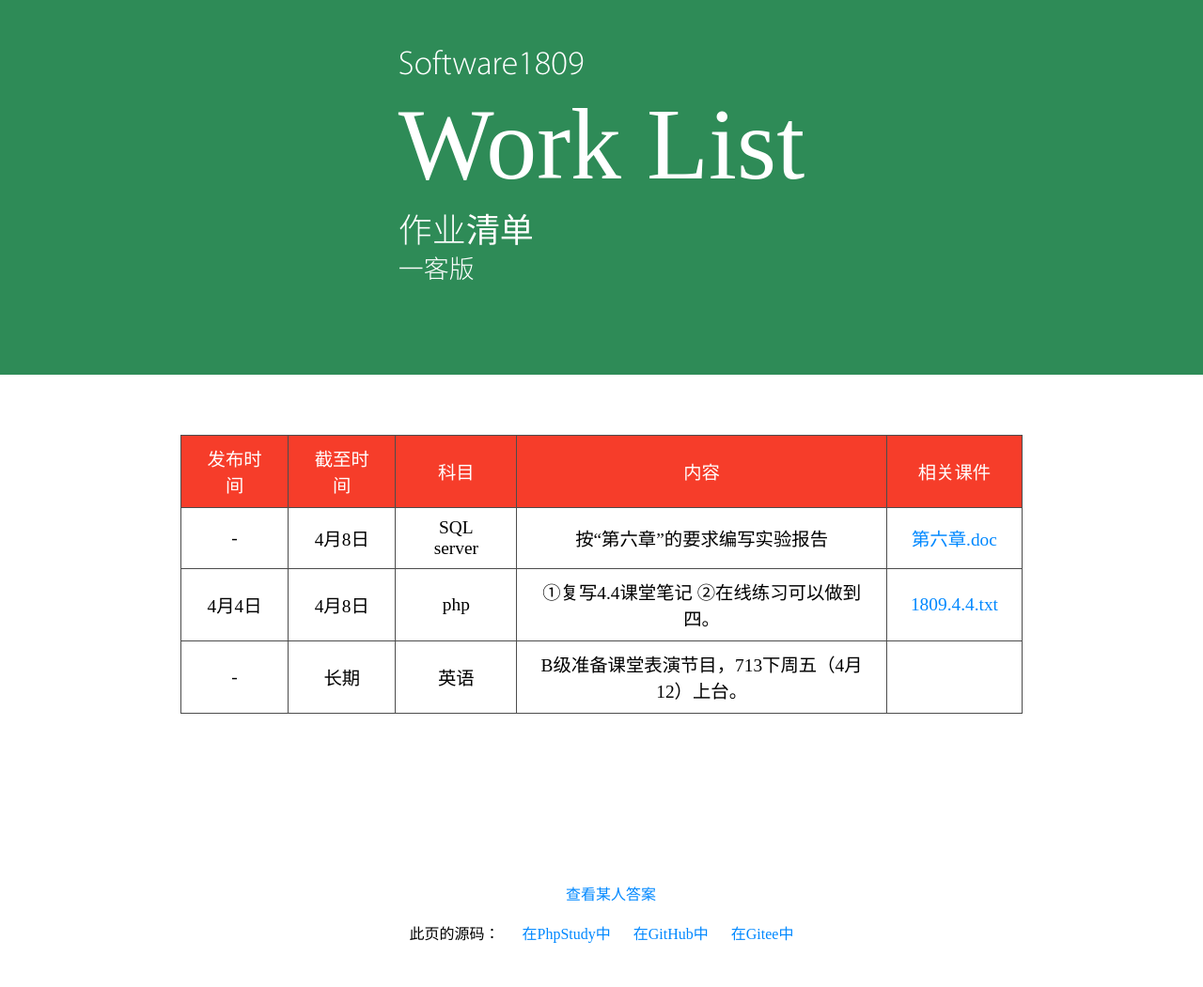
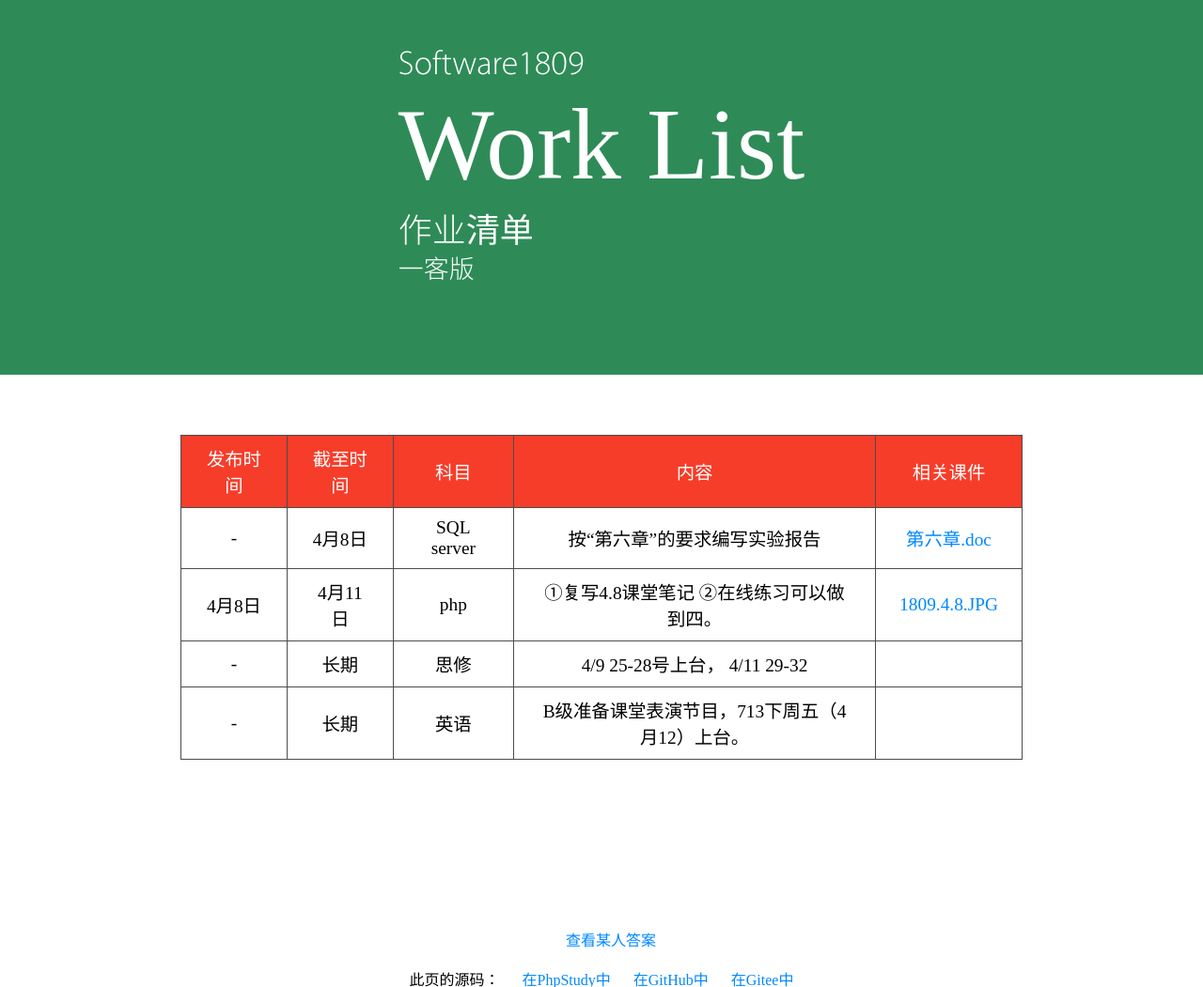
Before and after one commit to AMoLingran/Yeek, a PHP site: page /worklist in a window 1280 px wide. Shown: the part 41-1092 px from the top of the page at 94% size. Run offline with PHP 8.4, Linux system fonts and the light colour scheme; some web fonts are replaced.

Commit message:
update the worklist for 4/8

```diff
--- a/worklist/index.php
+++ b/worklist/index.php
@@ -17,9 +17,10 @@ if (PATH_SEPARATOR == ':') {
 }
 $counter = 1;
 $list = [
-    ['end' => '0408', 'start' => '0404', 'Subject' => 'php', 'info' => '①复写4.4课堂笔记 ②在线练习可以做到四。', 'annex' => '1809.4.4.txt'],
+    ['end' => '0411', 'start' => '0408', 'Subject' => 'php', 'info' => '①复写4.8课堂笔记 ②在线练习可以做到四。', 'annex' => '1809.4.8.JPG'],
     ['end' => '长期', 'start' => '-', 'Subject' => '英语', 'info' => 'B级准备课堂表演节目，713下周五（4月12）上台。', 'annex' => ''],
-    ['end' => '0408', 'start' => '-', 'Subject' => 'SQL server', 'info' => '按“第六章”的要求编写实验报告', 'annex' => '第六章.doc']
+    ['end' => '长期', 'start' => '-', 'Subject' => '思修', 'info' => '4/9 25-28号上台， 4/11 29-32', 'annex' => ''],
+    ['end' => '0408', 'start' => '-', 'Subject' => 'SQL server', 'info' => '按“第六章”的要求编写实验报告', 'annex' => '第六章.doc'],
 ];
 asort($list);
 function add($array,$flag){
```
